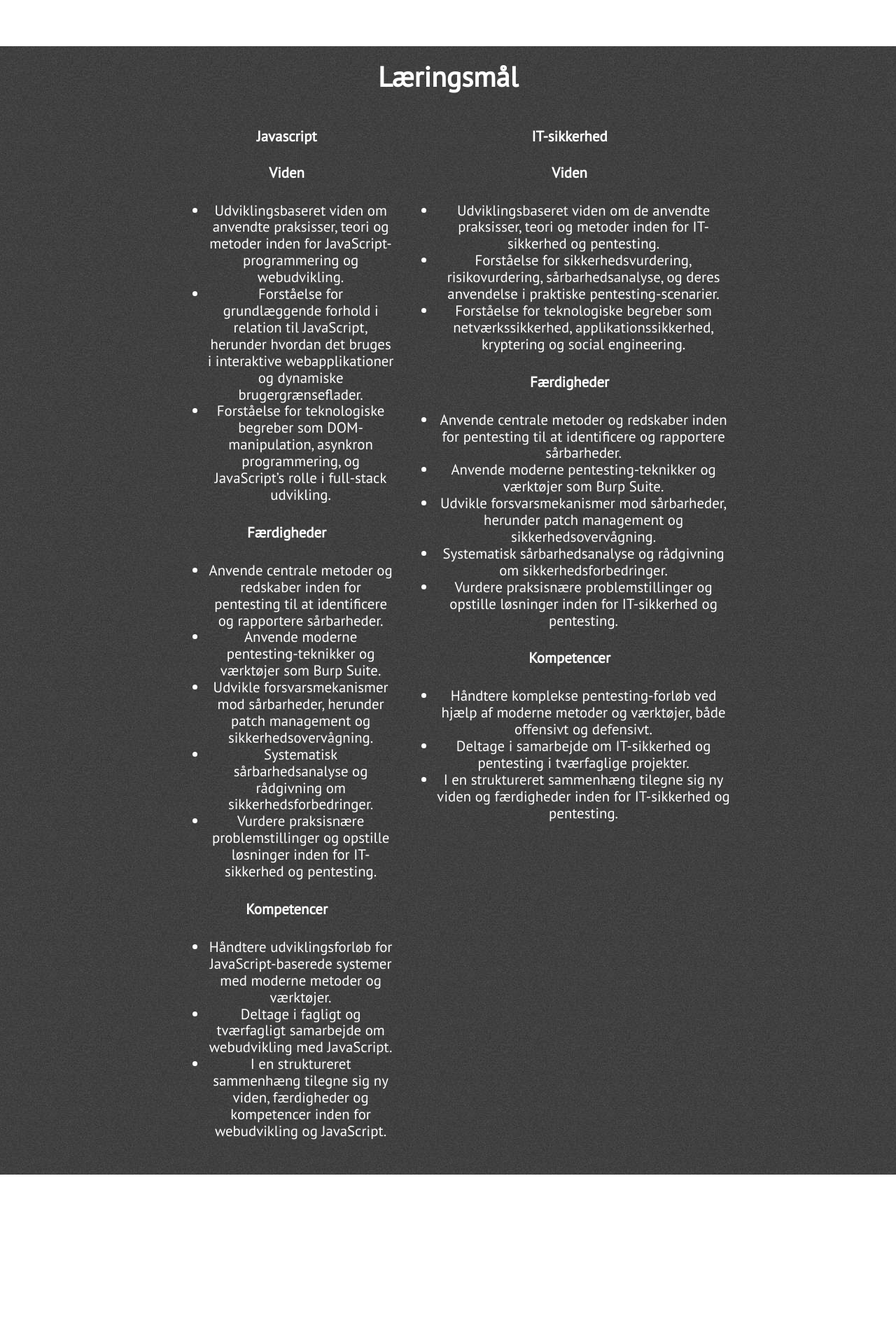
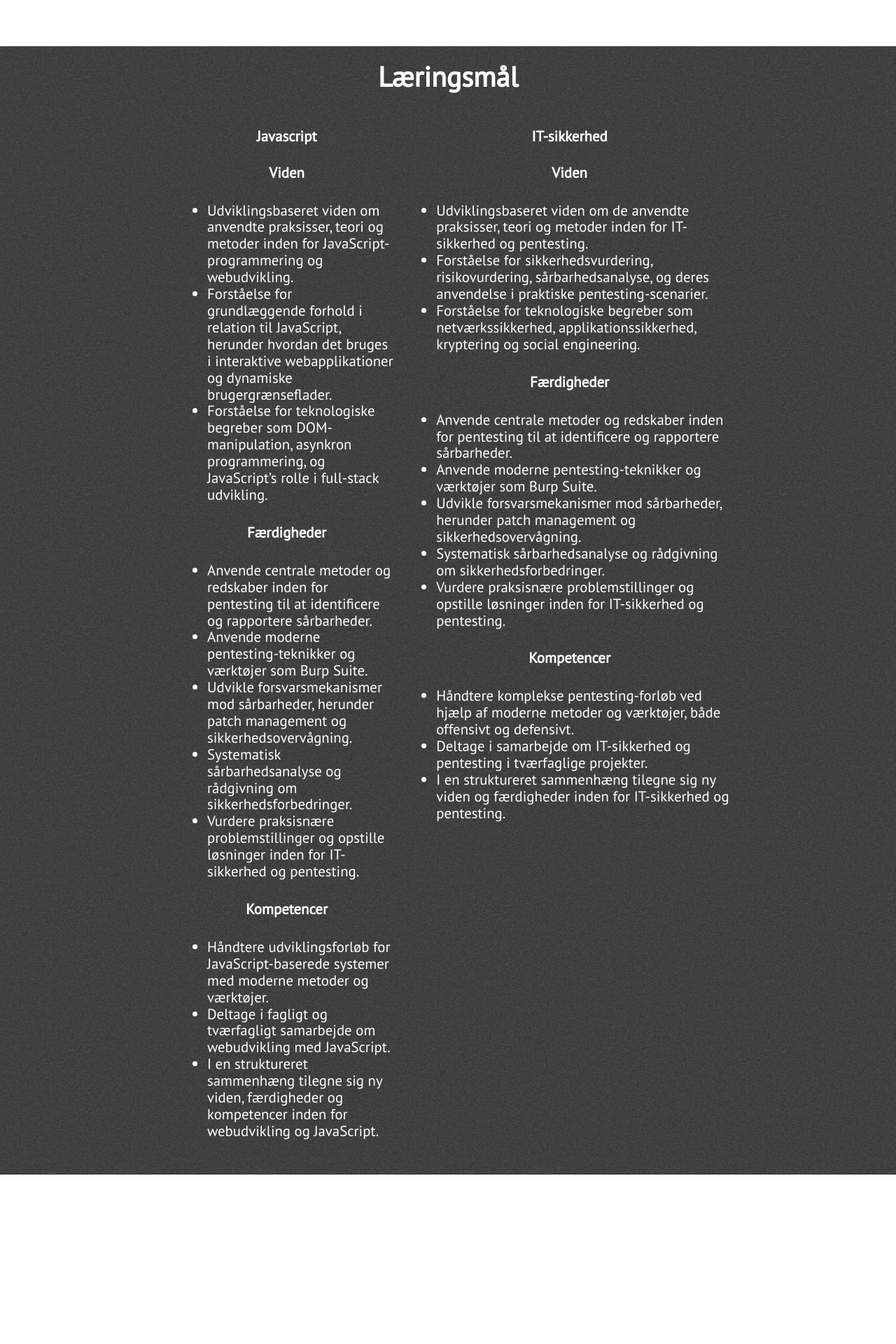
Before and after one commit to JustinAnthonyKapelke/Portfolio2, a Jekyll site: the page built from index.html, in a window 1280 px wide. Shown: the part 3940-5860 px from the top of the page at 70% size. Built offline with Jekyll 4.4.1, drawn with Linux system fonts in a browser that asks for light colours; nearby versions of some CDN libraries.

Commit message:
Update blogs.html

```diff
--- a/_includes/blogs.html
+++ b/_includes/blogs.html
@@ -9,14 +9,14 @@
                     <h3 class="center-align skills-subsection">Javascript</h3>
 
                     <h4 class="center-align skills-subsection">Viden</h4>
-                    <ul class="paragraph-text center-align">
+                    <ul class="paragraph-text">
                         <li>Udviklingsbaseret viden om anvendte praksisser, teori og metoder inden for JavaScript-programmering og webudvikling.</li>
                         <li>Forståelse for grundlæggende forhold i relation til JavaScript, herunder hvordan det bruges i interaktive webapplikationer og dynamiske brugergrænseflader.</li>
                         <li>Forståelse for teknologiske begreber som DOM-manipulation, asynkron programmering, og JavaScript’s rolle i full-stack udvikling.</li>
                     </ul>
 
                     <h4 class="center-align skills-subsection">Færdigheder</h4>
-                    <ul class="paragraph-text center-align">
+                    <ul class="paragraph-text">
                         <li>Anvende centrale metoder og redskaber inden for pentesting til at identificere og rapportere sårbarheder.</li>
                         <li>Anvende moderne pentesting-teknikker og værktøjer som Burp Suite.</li>
                         <li>Udvikle forsvarsmekanismer mod sårbarheder, herunder patch management og sikkerhedsovervågning.</li>
@@ -25,7 +25,7 @@
                     </ul>
 
                     <h4 class="center-align skills-subsection">Kompetencer</h4>
-                    <ul class="paragraph-text center-align">
+                    <ul class="paragraph-text">
                         <li>Håndtere udviklingsforløb for JavaScript-baserede systemer med moderne metoder og værktøjer.</li>
                         <li>Deltage i fagligt og tværfagligt samarbejde om webudvikling med JavaScript.</li>
                         <li>I en struktureret sammenhæng tilegne sig ny viden, færdigheder og kompetencer inden for webudvikling og JavaScript.</li>
@@ -37,14 +37,14 @@
                     <h3 class="center-align skills-subsection">IT-sikkerhed</h3>
 
                     <h4 class="center-align skills-subsection">Viden</h4>
-                    <ul class="paragraph-text center-align">
+                    <ul class="paragraph-text">
                         <li>Udviklingsbaseret viden om de anvendte praksisser, teori og metoder inden for IT-sikkerhed og pentesting.</li>
                         <li>Forståelse for sikkerhedsvurdering, risikovurdering, sårbarhedsanalyse, og deres anvendelse i praktiske pentesting-scenarier.</li>
                         <li>Forståelse for teknologiske begreber som netværkssikkerhed, applikationssikkerhed, kryptering og social engineering.</li>
                     </ul>
 
                     <h4 class="center-align skills-subsection">Færdigheder</h4>
-                    <ul class="paragraph-text center-align">
+                    <ul class="paragraph-text">
                         <li>Anvende centrale metoder og redskaber inden for pentesting til at identificere og rapportere sårbarheder.</li>
                         <li>Anvende moderne pentesting-teknikker og værktøjer som Burp Suite.</li>
                         <li>Udvikle forsvarsmekanismer mod sårbarheder, herunder patch management og sikkerhedsovervågning.</li>
@@ -53,7 +53,7 @@
                     </ul>
 
                     <h4 class="center-align skills-subsection">Kompetencer</h4>
-                    <ul class="paragraph-text center-align">
+                    <ul class="paragraph-text">
                         <li>Håndtere komplekse pentesting-forløb ved hjælp af moderne metoder og værktøjer, både offensivt og defensivt.</li>
                         <li>Deltage i samarbejde om IT-sikkerhed og pentesting i tværfaglige projekter.</li>
                         <li>I en struktureret sammenhæng tilegne sig ny viden og færdigheder inden for IT-sikkerhed og pentesting.</li>
```
